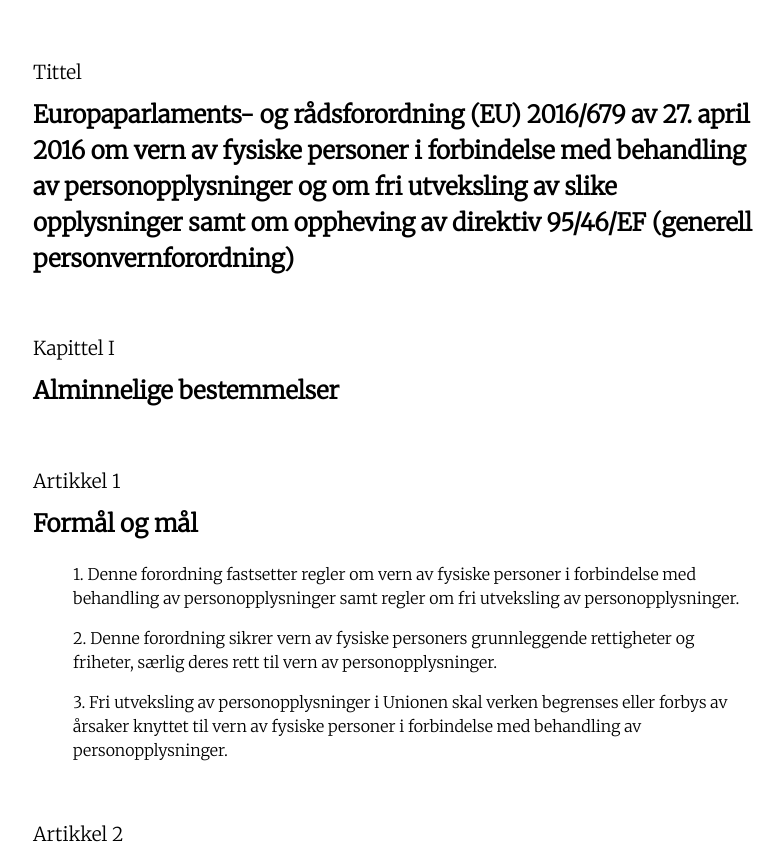
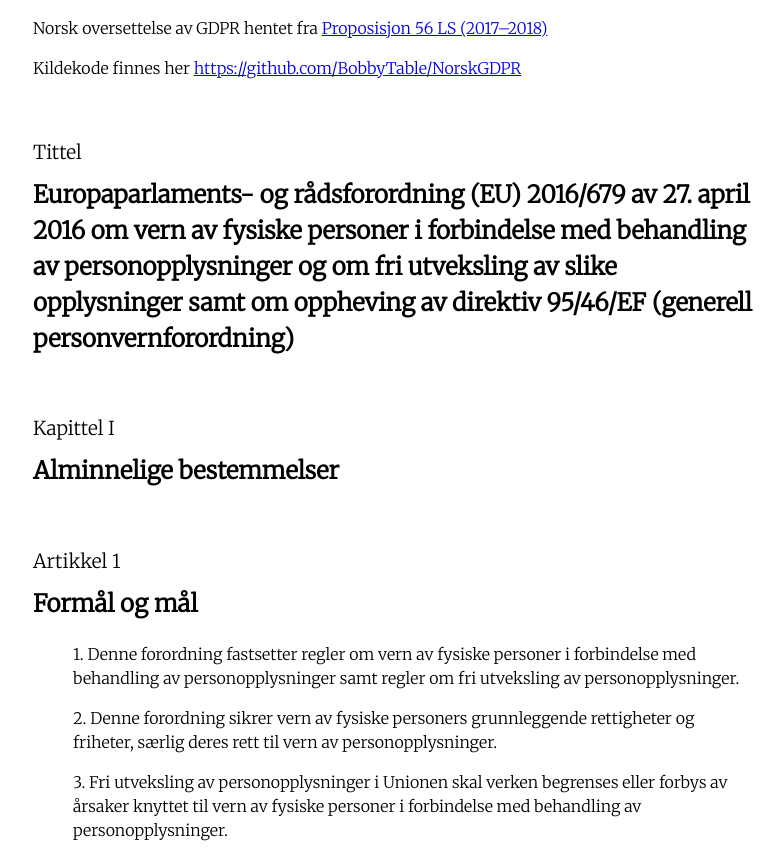
Before and after one commit to BobbyTable/NorskGDPR, a plain HTML site: page index.html in a window 1280 px wide. Shown: the top 851 px of the page, without its empty margins (247-1031 px from the left). Drawn offline with Linux system fonts and the light colour scheme.

Commit message:
links on top

```diff
--- a/index.html
+++ b/index.html
@@ -34,7 +34,10 @@
 
     <div class="document">
 
-		<h2 class="title">Tittel</h2>
+	<p>Norsk oversettelse av GDPR hentet fra <a href="https://www.regjeringen.no/no/dokumenter/prop.-56-ls-20172018/id2594627/sec37">Proposisjon 56 LS (2017–2018)</a></p>
+	<p> Kildekode finnes her <a href="https://github.com/BobbyTable/NorskGDPR">https://github.com/BobbyTable/NorskGDPR</a></p>
+
+	<h2 class="title">Tittel</h2>
         <h2>Europaparlaments- og rådsforordning (EU) 2016/679  av 27. april 2016 om vern av fysiske personer i forbindelse med behandling av personopplysninger og om fri utveksling av slike opplysninger samt om oppheving  av direktiv 95/46/EF (generell personvernforordning)</h2>
         <h2 class="title">Kapittel I </h2>
         <h2 class="subtitle">Alminnelige bestemmelser </h2>
```
